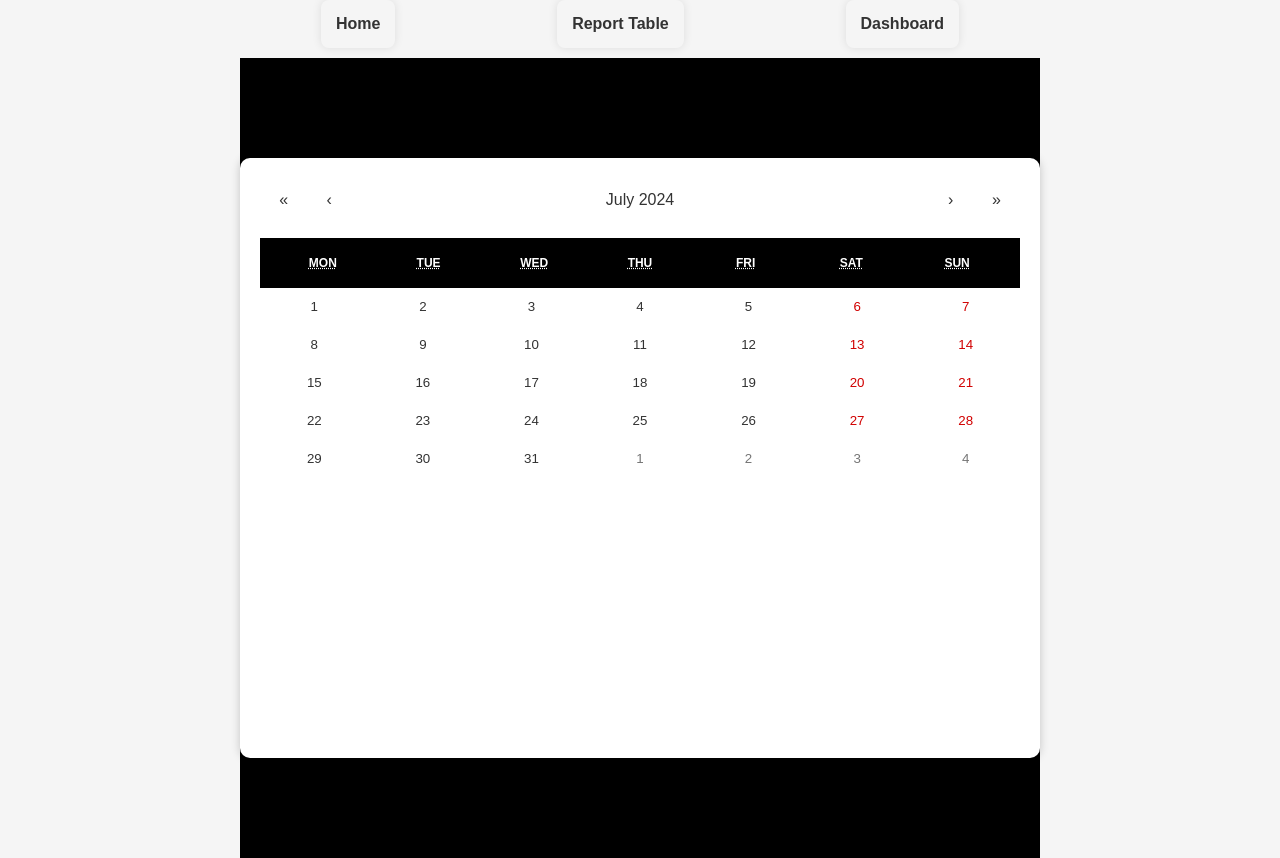
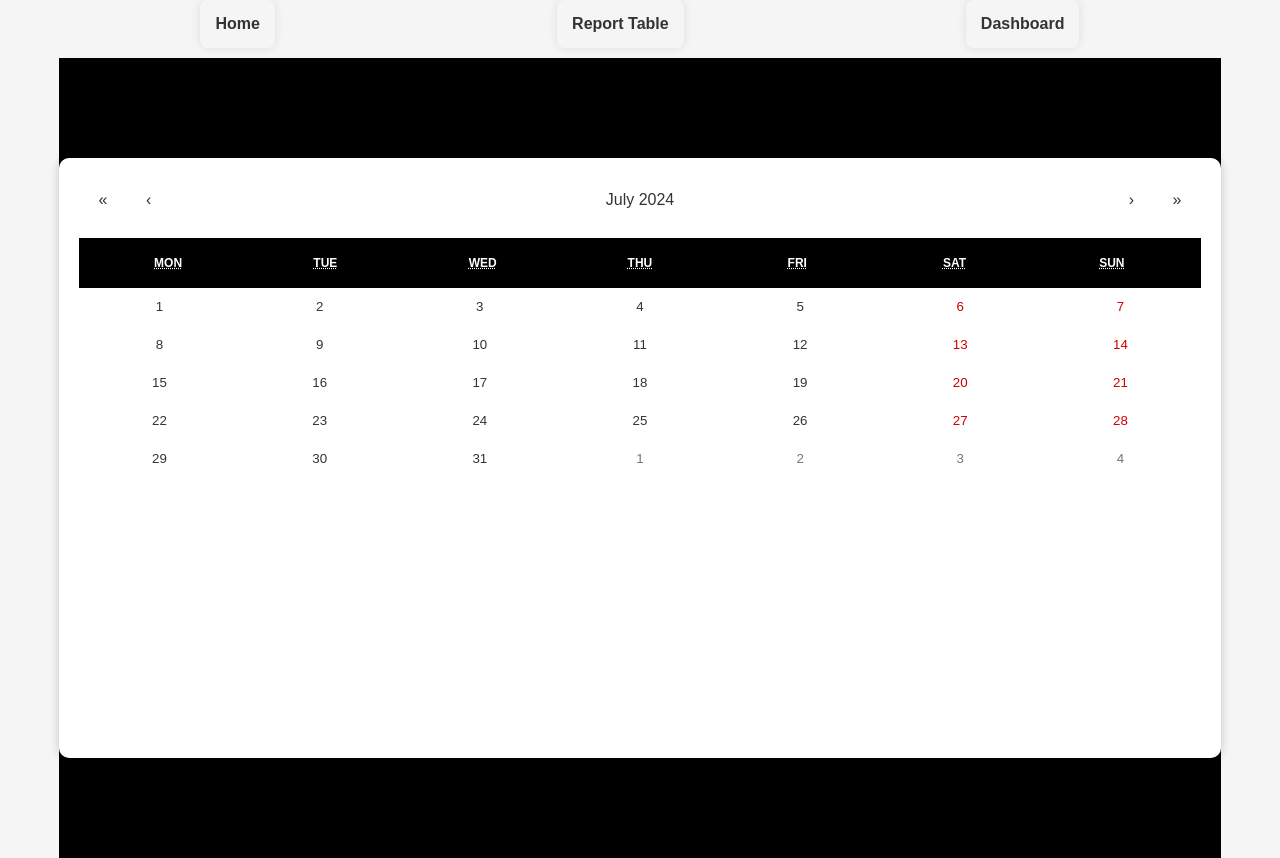
Before and after one commit to Allynesta/myplanner, a React (Vite) app: page /Dashboard in a window 1280 px wide. Built offline with nearby package versions, Linux system fonts and the light colour scheme.

Commit message:
"Refactored Dashboard component, added comments, and updated styles in dashboard.css"

```diff
--- a/src/pages/Dashboard.tsx
+++ b/src/pages/Dashboard.tsx
@@ -15,16 +15,18 @@ interface ReportData {
 }
 
 const Dashboard = () => {
-	const [value, setValue] = useState<Date | null>(null);
-	const [showForm, setShowForm] = useState(false);
-	const [reportData, setReportData] = useState<ReportData[]>([]);
-	const [selectedReport, setSelectedReport] = useState<ReportData | null>(null);
+	// State variables
+	const [value, setValue] = useState<Date | null>(null); // selected date
+	const [showForm, setShowForm] = useState(false); // show data form modal
+	const [reportData, setReportData] = useState<ReportData[]>([]); // report data
+	const [selectedReport, setSelectedReport] = useState<ReportData | null>(null); // selected report
 
 	useEffect(() => {
+		// Load report data from local storage
 		const storedData = localStorage.getItem("plannerData");
 		if (storedData) {
 			const parsedData: ReportData[] = JSON.parse(storedData).map(
-				(report: ReportData) => ({
+				(report: { date: string | number | Date }) => ({
 					...report,
 					date: new Date(report.date),
 				})
@@ -40,10 +42,9 @@ const Dashboard = () => {
 		} else {
 			setValue(value);
 		}
-		if (!selectedReport) {
-			setShowForm(true);
-		} else {
-			setSelectedReport(null); // Reset selected report when date changes
+		if (value instanceof Date) {
+			setShowForm(true); // open DataForm when date is selected
+			setSelectedReport(null); // reset selected report when date changes
 		}
 	};
 
@@ -55,7 +56,7 @@ const Dashboard = () => {
 		price: number;
 	}) => {
 		const newReport: ReportData = {
-			id: Date.now(), // Generate a new ID
+			id: Date.now(), // generate a new ID
 			location: data.location,
 			description: data.description,
 			date: value as Date,
@@ -65,23 +66,29 @@ const Dashboard = () => {
 		const updatedReportData = [...reportData, newReport];
 		setReportData(updatedReportData);
 		localStorage.setItem("plannerData", JSON.stringify(updatedReportData));
-		setShowForm(false); // Close DataForm after submission
+		setShowForm(false); // close DataForm after submission
 		setValue(null);
 	};
 
+	// Tile content for calendar
 	const tileContent = ({ date }: { date: Date }) => {
-		const reports = reportData.filter(
-			(report) => report.date.toLocaleDateString() === date.toLocaleDateString()
-		);
+		const reports = reportData.filter((report) => {
+			if (report.date instanceof Date) {
+				return report.date.toLocaleDateString() === date.toLocaleDateString();
+			} else {
+				return false;
+			}
+		});
 		return (
 			<div>
 				{reports.map((report) => (
 					<div
 						key={report.id}
 						className="card"
-						onClick={() => {
-							setSelectedReport(report); // Open report details when card is clicked
-							setShowForm(false); // Close DataForm if it's open
+						onClick={(e) => {
+							e.stopPropagation(); // stop event propagation
+							setShowForm(false); // close DataForm if it's open
+							setSelectedReport(report); // open report details when card is clicked
 						}}
 					>
 						<span>{report.location}</span>
@@ -99,7 +106,7 @@ const Dashboard = () => {
 				className="custom-calendar"
 				tileContent={tileContent}
 			/>
-			{showForm && (
+			{showForm && !selectedReport && (
 				<Modal
 					ariaHideApp={false}
 					isOpen={showForm}
--- a/src/styles/dashboard.css
+++ b/src/styles/dashboard.css
@@ -20,6 +20,7 @@
   border-radius: 10px;
   background-color: #fff;
   padding: 20px;
+  max-width: 100%;
 }
 
 .react-calendar__month-view__weekdays {
@@ -103,4 +104,5 @@
 
 .ReactModal__Content.ReactModal__Content--after-open {
   height: fit-content;
+  width: fit-content;
 }
```
